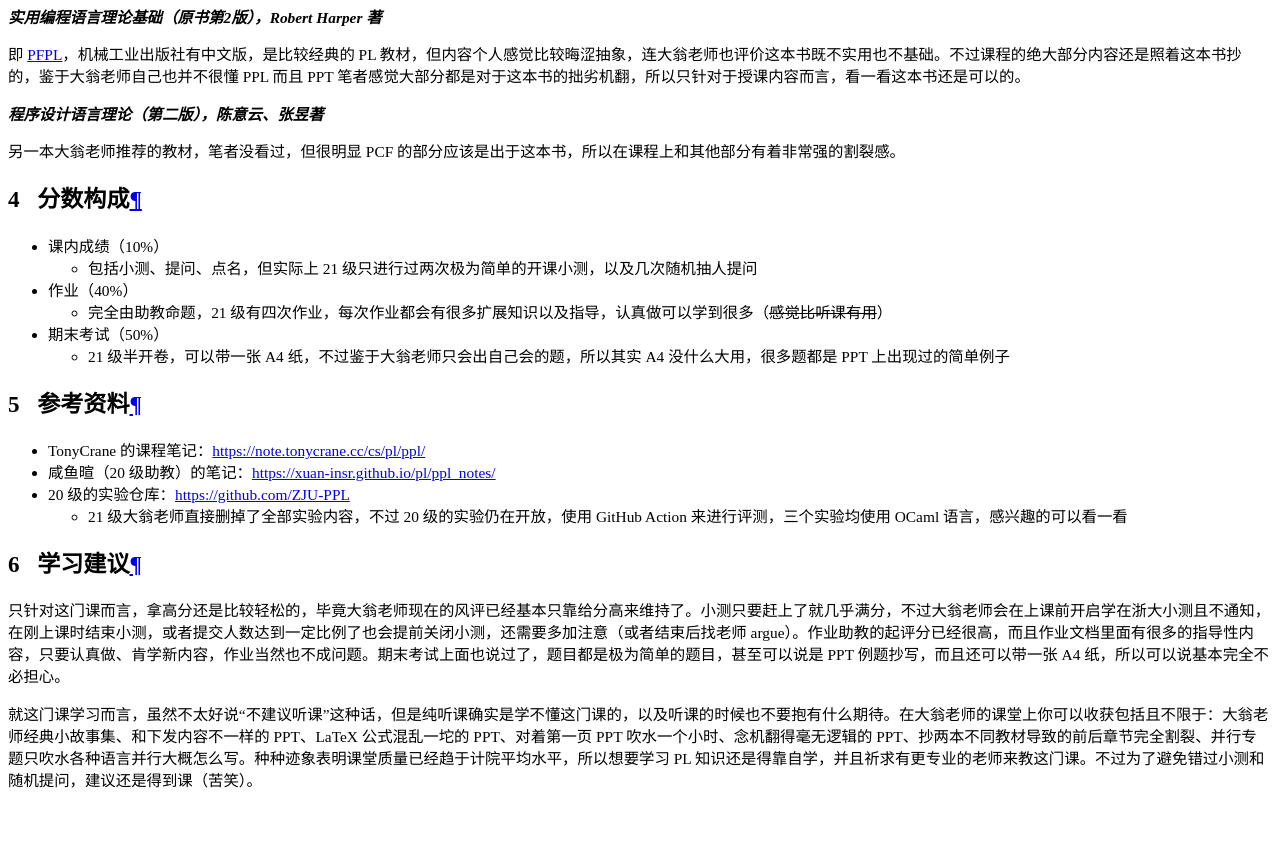
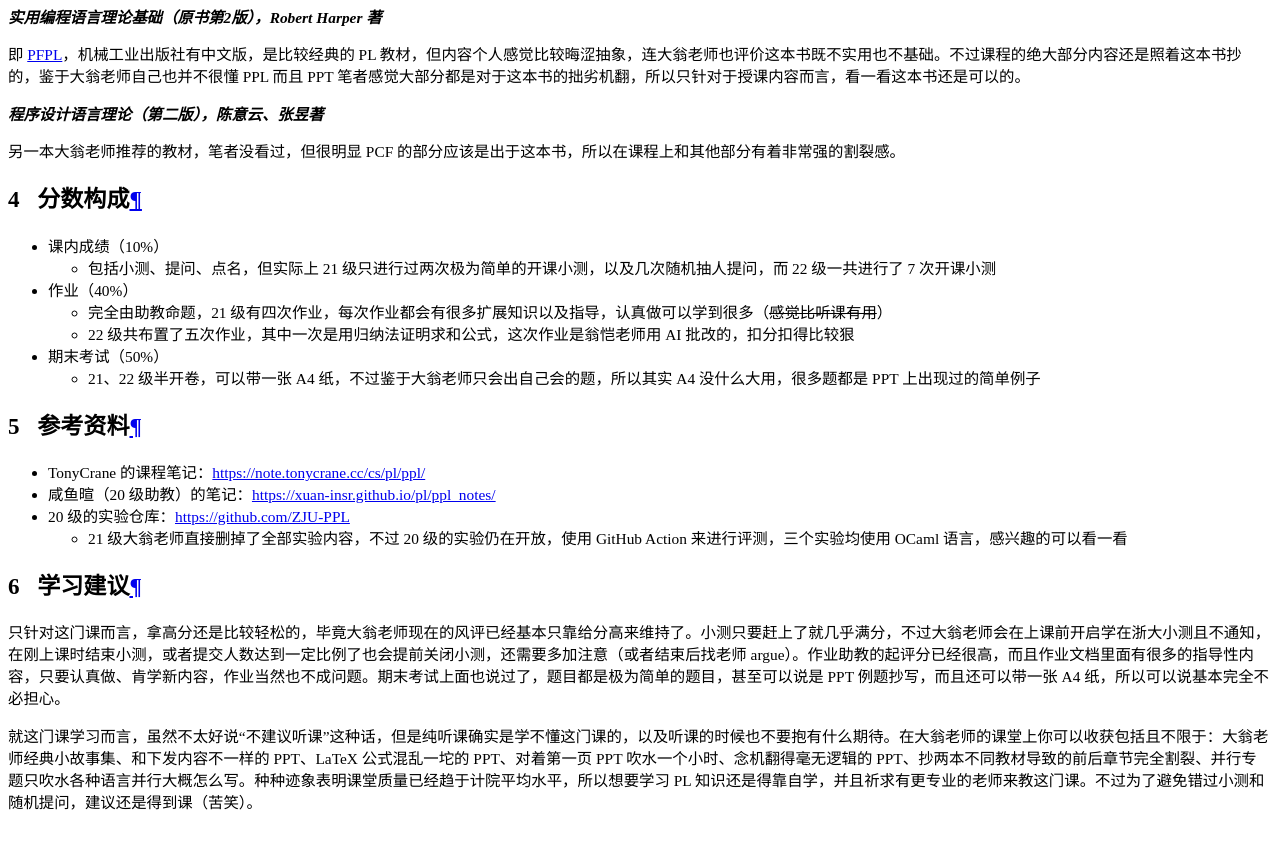
Before and after one commit to ZJU-Turing/TuringCourses, an MkDocs documentation site: the page built from docs/major_module/principle_of_programming_languages/index.md, in a window 1280 px wide and 900 px high, scrolled down 19421 px. Shown: the top 849 px of the window. Built offline with MkDocs 1.6.1 and Material for MkDocs 9.7.7, drawn with Linux system fonts in a browser that asks for light colours; comment, search, counter and statistics services are not loaded.

Commit message:
docs: 更新操作系统、计算理论、量子计算、应用运筹学基础、编程语言原理内容 (#212)

```diff
--- a/docs/major_module/principle_of_programming_languages/index.md
+++ b/docs/major_module/principle_of_programming_languages/index.md
@@ -57,11 +57,12 @@ abbrs:
 ## 分数构成
 
 - 课内成绩（10%）
-    - 包括小测、提问、点名，但实际上 21 级只进行过两次极为简单的开课小测，以及几次随机抽人提问
+    - 包括小测、提问、点名，但实际上 21 级只进行过两次极为简单的开课小测，以及几次随机抽人提问，而 22 级一共进行了 7 次开课小测
 - 作业（40%）
     - 完全由助教命题，21 级有四次作业，每次作业都会有很多扩展知识以及指导，认真做可以学到很多（~~感觉比听课有用~~）
+    - 22 级共布置了五次作业，其中一次是用归纳法证明求和公式，这次作业是翁恺老师用 AI 批改的，扣分扣得比较狠
 - 期末考试（50%）
-    - 21 级半开卷，可以带一张 A4 纸，不过鉴于大翁老师只会出自己会的题，所以其实 A4 没什么大用，很多题都是 PPT 上出现过的简单例子
+    - 21、22 级半开卷，可以带一张 A4 纸，不过鉴于大翁老师只会出自己会的题，所以其实 A4 没什么大用，很多题都是 PPT 上出现过的简单例子
 
 ## 参考资料
 
```
Also changed, not shown: docs/major_basic/operating_system/index.md (+2 -2 lines), docs/major_basic/theory_of_computation/index.md (+1 -0 lines), docs/major_elective/quantum_computing/index.md (+1 -1 lines), docs/major_module/applied_operations_research/index.md (+2 -2 lines).
